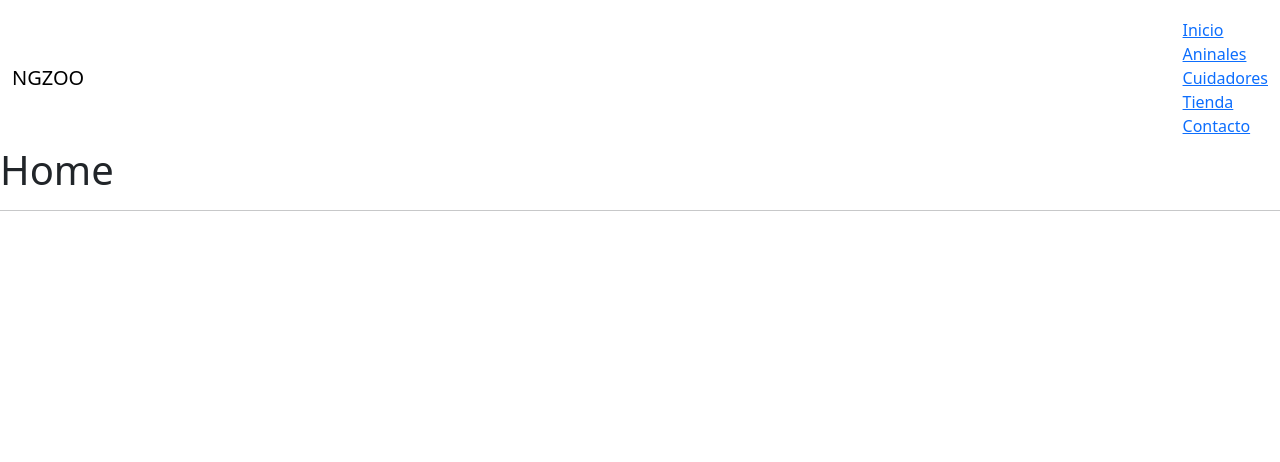
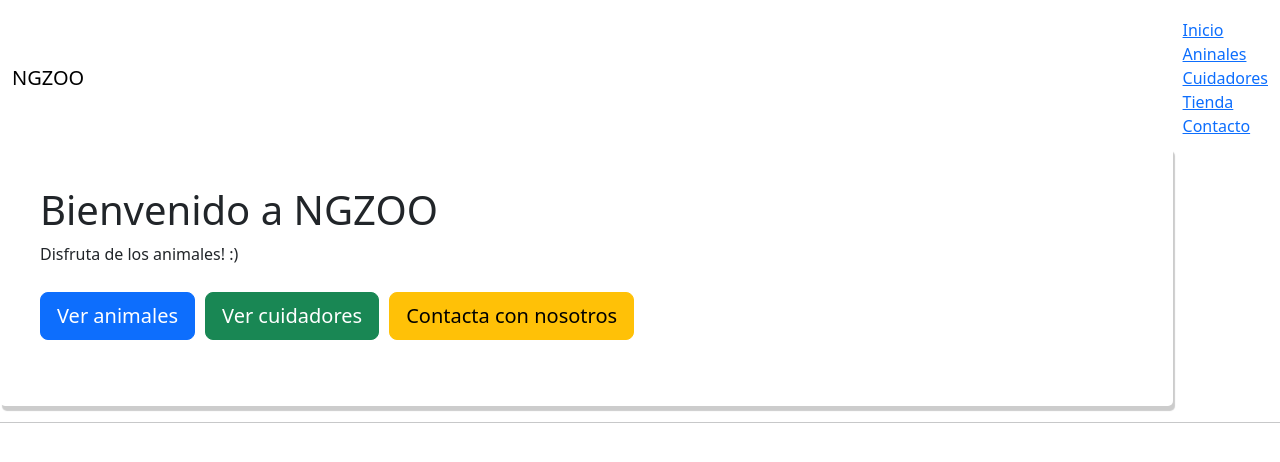
Before and after one commit to jdelagal/curso, an Angular app: page / in a window 1280 px wide. Shown: the top 462 px of the page. Built offline with nearby package versions, Linux system fonts and the light colour scheme.

Commit message:
maquetacion home.

```diff
--- a/src/app/components/home/home.component.html
+++ b/src/app/components/home/home.component.html
@@ -1 +1,17 @@
-<h1>{{title}}</h1>
+<div class="col-lg-8-col-lg-offset-2">
+    <div class="jumbotron">
+        <h1>{{title}}</h1>
+        <p>Disfruta de los animales! :)</p>
+        <p>
+            <a class="btn btn-primary btn-lg" role="button" [routerLink]="'/animales'">
+                Ver animales
+            </a>
+            <a class="btn btn-success btn-lg" style="margin: 10px" role="button" [routerLink]="'/cuidadores'">
+                Ver cuidadores
+            </a>
+            <a class="btn btn-warning btn-lg" role="button" [routerLink]="'/contacto'">
+                Contacta con nosotros
+            </a>
+        </p>
+    </div>
+</div>
--- a/src/app/components/home/home.component.ts
+++ b/src/app/components/home/home.component.ts
@@ -8,7 +8,7 @@ import { Component, OnInit } from '@angular/core';
 })
 
 export class HomeComponent implements OnInit {
-  title = 'Home';
+  title = 'Bienvenido a NGZOO';
 
   ngOnInit(){
     console.log("HomeComponent cargado");
--- a/src/assets/styles.css
+++ b/src/assets/styles.css
@@ -1,8 +1,8 @@
-/*
-body{
-    background: #eee  !important ;
-}
-*/
 .navigation.col-lg-12{
     margin-top: 10px;
 }
+.jumbotron{
+    padding: 40px;
+    border-radius: 5px;
+    box-shadow: 2px 5px 1px #ccc;
+}
```
